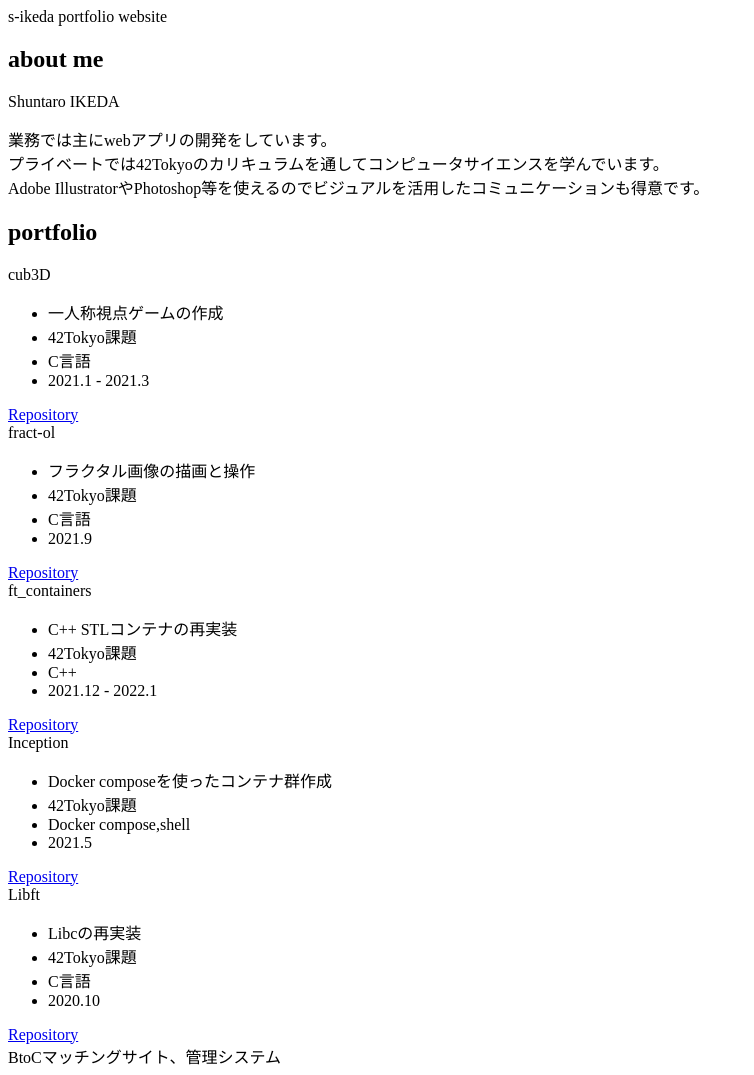
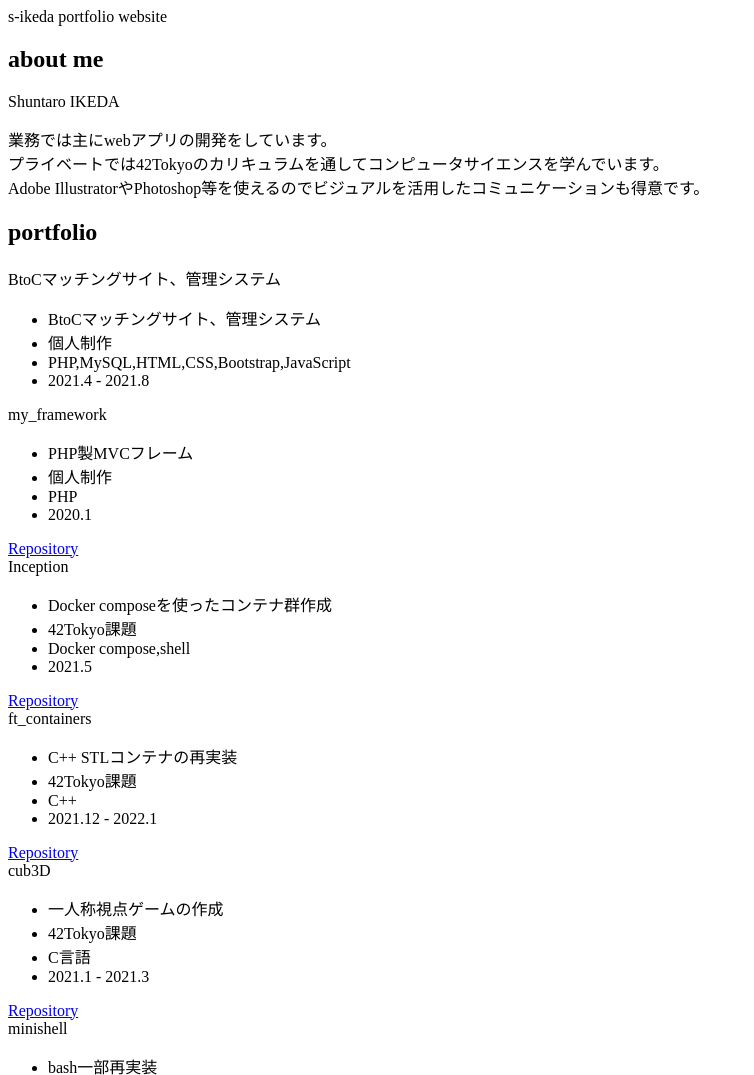
Before and after one commit to s-ike/portfolio2, a Gatsby site: page / in a window 1280 px wide. Shown: the top 1075 px of the page, without its empty margins (0-754 px from the left). Built offline with nearby package versions, Linux system fonts and the light colour scheme; Gatsby itself is replaced by a stand-in of ours.

Commit message:
update order of portfolio

```diff
--- a/portfolio/cub3D.mdx
+++ b/portfolio/cub3D.mdx
@@ -1,4 +1,5 @@
 ---
+order: "40"
 title: "cub3D"
 desc: "一人称視点ゲームの作成"
 method: "42Tokyo課題"
--- a/portfolio/fract-ol.mdx
+++ b/portfolio/fract-ol.mdx
@@ -1,4 +1,5 @@
 ---
+order: "60"
 title: "fract-ol"
 desc: "フラクタル画像の描画と操作"
 method: "42Tokyo課題"
--- a/portfolio/ft_containers.mdx
+++ b/portfolio/ft_containers.mdx
@@ -1,4 +1,5 @@
 ---
+order: "30"
 title: "ft_containers"
 desc: "C++ STLコンテナの再実装"
 method: "42Tokyo課題"
--- a/portfolio/inception.mdx
+++ b/portfolio/inception.mdx
@@ -1,4 +1,5 @@
 ---
+order: "20"
 title: "Inception"
 desc: "Docker composeを使ったコンテナ群作成"
 method: "42Tokyo課題"
--- a/portfolio/libft.mdx
+++ b/portfolio/libft.mdx
@@ -1,4 +1,5 @@
 ---
+order: "80"
 title: "Libft"
 desc: "Libcの再実装"
 method: "42Tokyo課題"
--- a/portfolio/matching.mdx
+++ b/portfolio/matching.mdx
@@ -1,4 +1,5 @@
 ---
+order: "0"
 title: "BtoCマッチングサイト、管理システム"
 desc: "BtoCマッチングサイト、管理システム"
 method: "個人制作"
--- a/portfolio/minishell.mdx
+++ b/portfolio/minishell.mdx
@@ -1,4 +1,5 @@
 ---
+order: "50"
 title: "minishell"
 desc: "bash一部再実装"
 method: "42Tokyoチーム課題"
--- a/portfolio/my_framework.mdx
+++ b/portfolio/my_framework.mdx
@@ -1,4 +1,5 @@
 ---
+order: "10"
 title: "my_framework"
 desc: "PHP製MVCフレーム"
 method: "個人制作"
--- a/portfolio/portfolio.mdx
+++ b/portfolio/portfolio.mdx
@@ -1,4 +1,5 @@
 ---
+order: "90"
 title: "my_portfolio"
 desc: "Jekyll製ポートフォリオサイト"
 method: "個人制作"
--- a/src/components/portfolio.js
+++ b/src/components/portfolio.js
@@ -5,7 +5,7 @@ import Card from "./card";
 export default function Portfolio() {
   const data = useStaticQuery(graphql`
     query {
-      allMdx {
+      allMdx(sort: {order: ASC, fields: frontmatter___order}) {
         nodes {
           frontmatter {
             title
```
